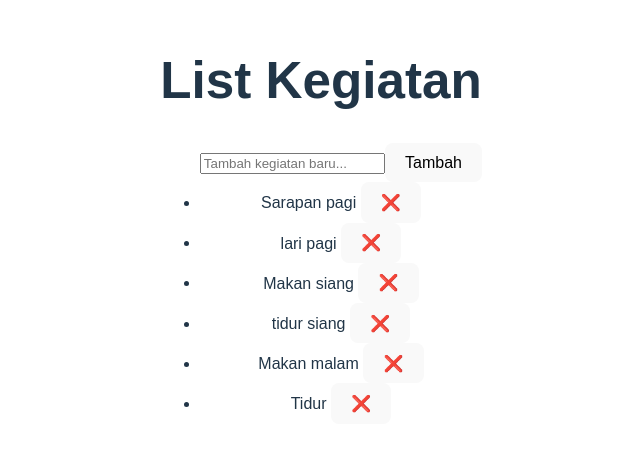
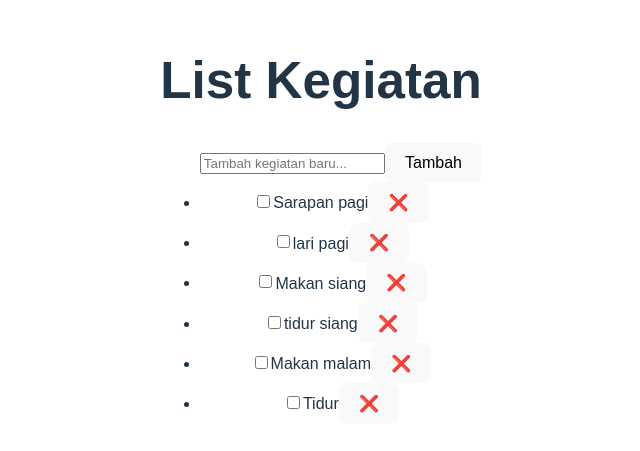
Before and after one commit to rengganurardiyansah2004/32-pbk-uts-233510352, a Vue app: page / in a window 1280 px wide. Shown: the part 171-622 px from the top of the page, without its empty margins (319-959 px from the left). Built offline with nearby package versions, Linux system fonts and the light colour scheme.

Commit message:
menambahkan fitur checklist untuk menandai kegiatan yang telah selesai serta membuat tulisannya dicoret apabila statusnya selesai

```diff
--- a/src/App.vue
+++ b/src/App.vue
@@ -4,7 +4,8 @@
     <ul>
       <input v-model="inputBaru" @keyup.enter="tambahKegiatan" placeholder="Tambah kegiatan baru..." /><button @click="tambahKegiatan">Tambah</button>
       <li v-for="(kegiatan, index) in kegiatanList" :key="index">
-        {{ kegiatan.nama }}
+        <input type="checkbox" v-model="kegiatan.selesai" />
+        <span :class="{ selesai: kegiatan.selesai }">{{ kegiatan.nama }}</span>
         <button @click="hapusKegiatan(index)">❌</button>
       </li>
     </ul>
@@ -43,4 +44,10 @@ function hapusKegiatan(index) {
   margin: auto;
   font-family: sans-serif;
 }
+
+.selesai {
+  text-decoration: line-through;
+  color: gray;
+}
+
 </style>
```
